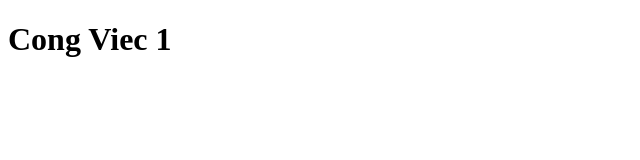
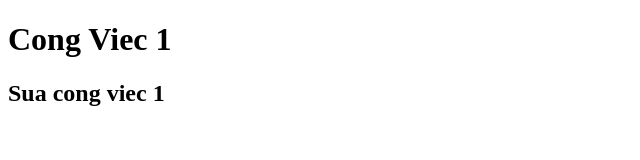
Before and after one commit to SonQuang90/Du-an-16.6, a plain HTML site: page index.html in a window 1280 px wide. Shown: the whole page, without its empty margins (0-640 px from the left). Drawn offline with Linux system fonts and the light colour scheme.

Commit message:
Sua cong viec 1 commit lan 3

```diff
--- a/index.html
+++ b/index.html
@@ -7,5 +7,6 @@
   </head>
   <body>
     <h1>Cong Viec 1</h1>
+    <h2>Sua cong viec 1</h2>
   </body>
 </html>
```
